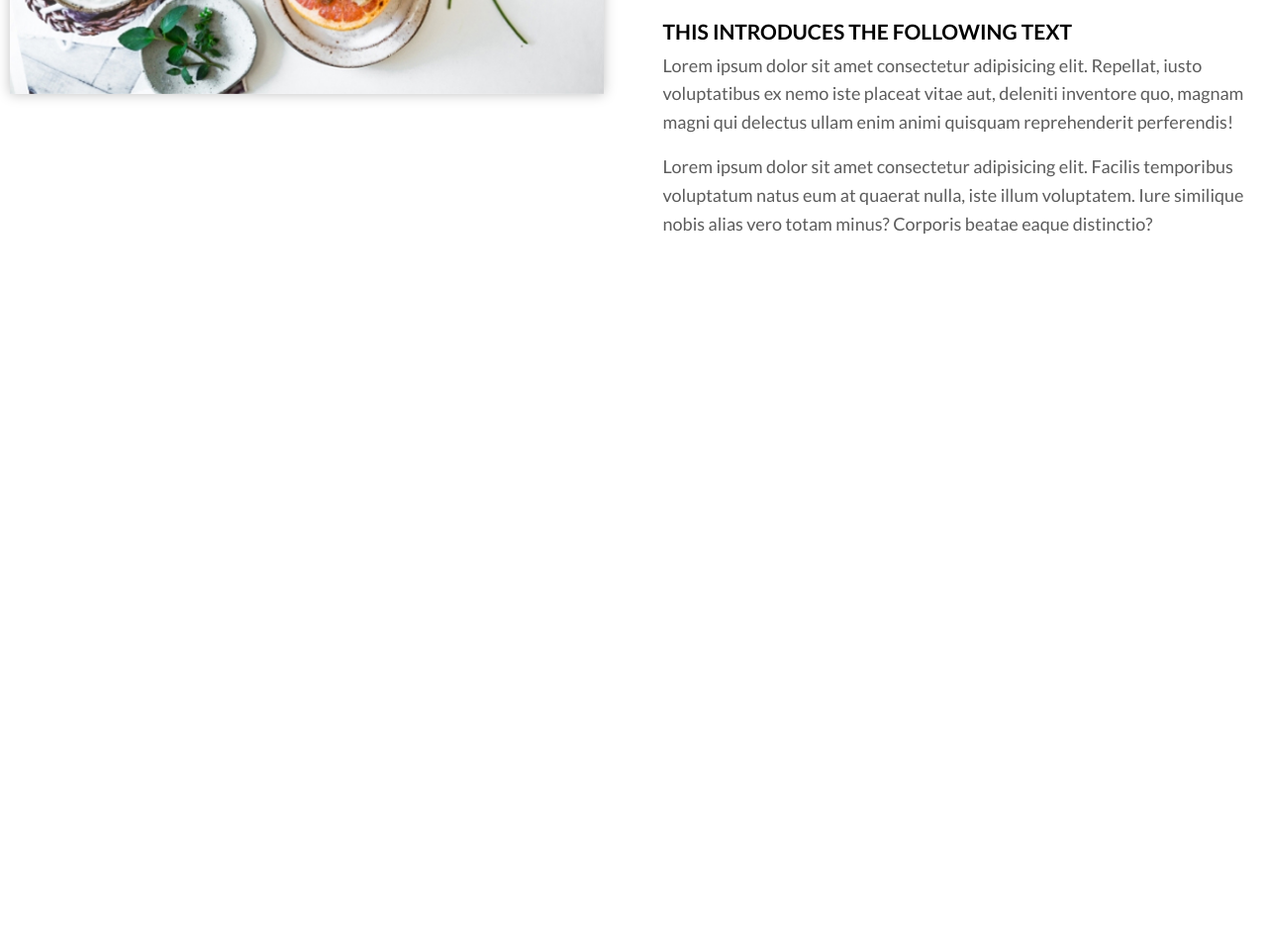
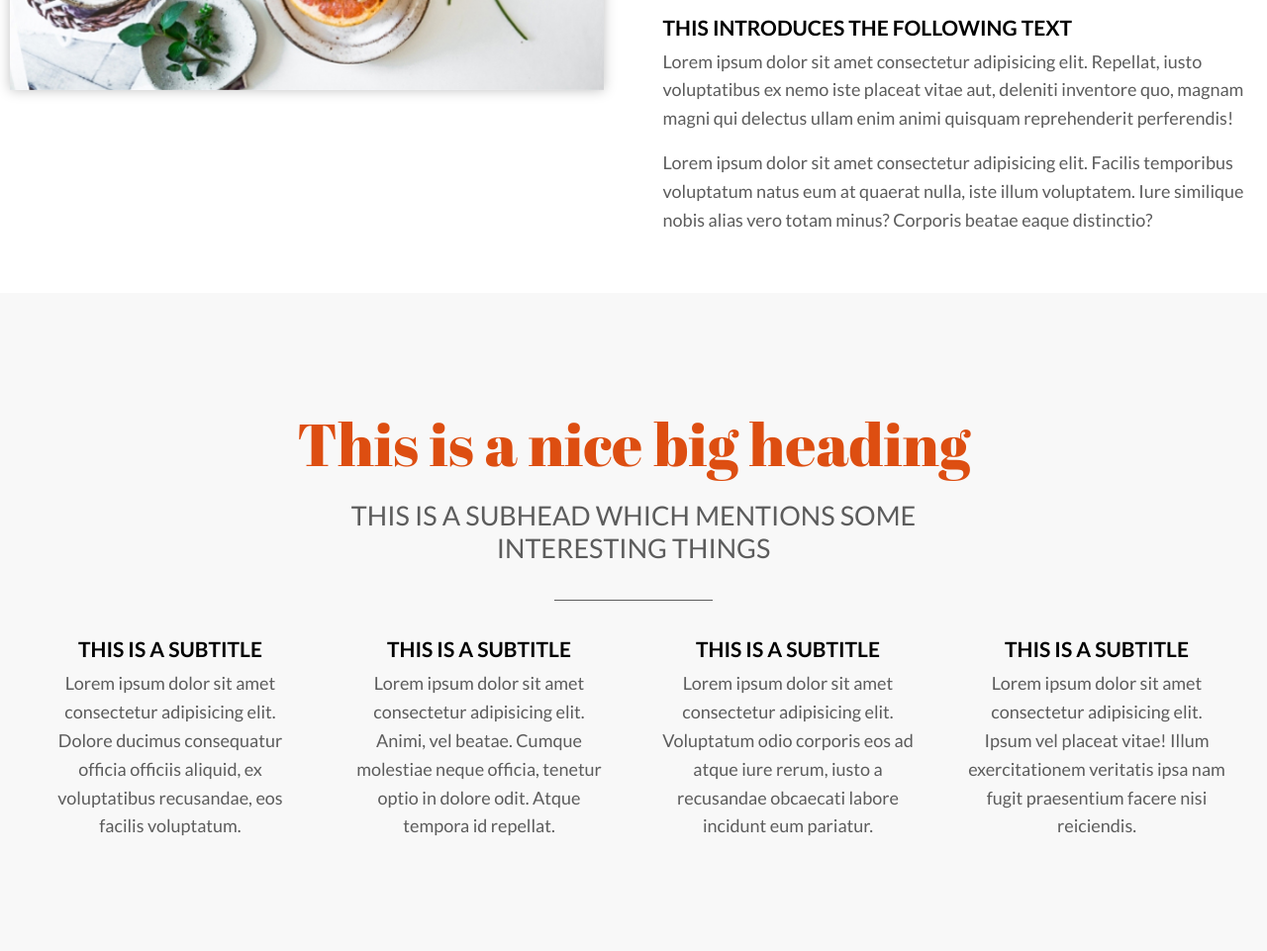
Before and after one commit to JBetoReyes/beyond-chef, a website built with Vite: page index.html in a window 1280 px wide. Shown: the part 1304-2265 px from the top of the page at 99% size. Before the commit the page ends 1604 px from the top, so only its background shows below. Built offline with nearby package versions, Linux system fonts and the light colour scheme.

Commit message:
adding about insights section

```diff
--- a/index.html
+++ b/index.html
@@ -42,13 +42,13 @@
             <img class="[ about__image ]" src="/assets/about.jpg" alt="about food" >
           </div>
           <div class="[ about__content ] [ margin-small-block-26 padding-small-inline-26 padding-medium-inline-80 padding-medium-block-60 ]">
-            <h2 class="[ about__tittle ] [ heading ]">
+            <h2 class="[ about__title ] [ heading ]">
               This is a nice big heading
             </h2>
             <h3 class="[ about__subtitle ] [ sub-heading margin-block-start-8 ]">
               This is a subhead which mentions some interesting things
             </h3>
-            <article class="[ article ] [ margin-block-start-26 margin-block-start-28 ]">
+            <article class="[ article ] [ margin-block-start-26 margin-large-block-start-28 ]">
               <h4 class="[ article__title ]">This introduces the following text</h4>
               <p class="[ article__text ] [ margin-block-start-8 ]">
                 Lorem ipsum dolor sit amet consectetur adipisicing elit. Repellat, iusto voluptatibus ex nemo iste placeat vitae aut, deleniti inventore quo, magnam magni qui delectus ullam enim animi quisquam reprehenderit perferendis!
@@ -59,6 +59,36 @@
             </article>
           </div>
         </section>
+        <section class="[ about__insights ] [ padding-small-block-26 padding-small-inline-26 padding-medium-inline-80 padding-medium-block-60 padding-large-block-112  ]">
+          <h2 class="[ about__title ] [ heading ]">This is a nice big heading</h2>
+          <h3 class="[ about__subtitle ] [ underline sub-heading margin-block-start-8 margin-large-block-start-16 ]">This is a subhead which mentions some interesting things</h3>
+          <ul class="[ about__insights-list ] [ switcher ]">
+            <li>
+              <article class="article">
+                <h4 class="article__title">This is a subtitle</h4>
+                <p class="[ article__text ] [ margin-block-start-8 ]">Lorem ipsum dolor sit amet consectetur adipisicing elit. Dolore ducimus consequatur officia officiis aliquid, ex voluptatibus recusandae, eos facilis voluptatum.</p>
+              </article>
+            </li>
+            <li>
+              <article class="article" >
+                <h4 class="article__title">This is a subtitle</h4>
+                <p class="[ article__text ] [ margin-block-start-8 ]">Lorem ipsum dolor sit amet consectetur adipisicing elit. Animi, vel beatae. Cumque molestiae neque officia, tenetur optio in dolore odit. Atque tempora id repellat.</p>
+              </article>
+            </li>
+            <li>
+              <article class="article" >
+                <h4 class="article__title">This is a subtitle</h4>
+                <p class="[ article__text ] [ margin-block-start-8 ]">Lorem ipsum dolor sit amet consectetur adipisicing elit. Voluptatum odio corporis eos ad atque iure rerum, iusto a recusandae obcaecati labore incidunt eum pariatur.</p>
+              </article>
+            </li>
+            <li>
+              <article class="article">
+                <h4 class="article__title">This is a subtitle</h4>
+                <p class="[ article__text ] [ margin-block-start-8 ]">Lorem ipsum dolor sit amet consectetur adipisicing elit. Ipsum vel placeat vitae! Illum exercitationem veritatis ipsa nam fugit praesentium facere nisi reiciendis.</p>
+              </article>
+            </li>
+          </ul>
+        </section>
       </section>
     </main>
   </body>
--- a/sass/abstracts/_mixins.scss
+++ b/sass/abstracts/_mixins.scss
@@ -43,3 +43,15 @@
   width: $size;
   height: $size;
 }
+
+@mixin pseudo-underline($width, $height , $background-color, $margin) {
+  position: relative;
+  &::after {
+    content: '';
+    display: block;
+    width: $width;
+    height: $height;
+    background-color: $background-color;
+    margin: $margin auto;
+  }
+}
--- a/sass/abstracts/_sizes.scss
+++ b/sass/abstracts/_sizes.scss
@@ -12,6 +12,7 @@ $sizes: (
   60: 3.75rem,
   80: 5rem,
   110: 6.875rem,
+  112: 7rem,
   156: 9.75rem,
   160: 10rem,
   320: 20rem,
--- a/sass/base/_general.scss
+++ b/sass/base/_general.scss
@@ -11,9 +11,7 @@ li {
 }
 
 h1,
-h2,
-h3,
-li {
+h2 {
     font-family: $ff-abril;
 }
 
--- a/sass/layout/_about.scss
+++ b/sass/layout/_about.scss
@@ -40,5 +40,31 @@
         }
     }
 
+    &__insights {
+        background-color: clr(neutral, "200");
+        --switcher-min-width: 60rem;
+        --switcher-gap: 2rem;
+        text-align: center;
+        @include mq("large") {
+            --switcher-gap: 3rem;
+        }
+
+        #{$parent}__subtitle {
+            @include mq("large") {
+                max-width: 45rem;
+                margin-inline: auto;
+            }
+        }
+    }
+
+    &__insights-list {
+        max-width: 75rem;
+        margin-inline: auto;
+        .article {
+            max-width: 16.5rem;
+            margin-inline: auto;
+        }
+    }
+
 
 }
--- a/sass/utilities/_switcher.scss
+++ b/sass/utilities/_switcher.scss
@@ -12,7 +12,7 @@
     flex-basis: calc(( var(--switcher-min-width, 20rem) - 100%) * 999);
 }
 
-.switcher > :nth-last-child(n + 4),
-.switcher > :nth-last-child(n + 4) ~ * {
+.switcher > :nth-last-child(n + 5),
+.switcher > :nth-last-child(n + 5) ~ * {
     flex-basis: 100%;
 }
--- a/sass/utilities/_typography.scss
+++ b/sass/utilities/_typography.scss
@@ -1,3 +1,9 @@
+@use "../abstracts" as *;
+
 .text-center {
     text-align: center;
 }
+
+.underline {
+    @include pseudo-underline(10rem, .0625rem, clr(neutral, "400"), 2.25rem)
+}
```
